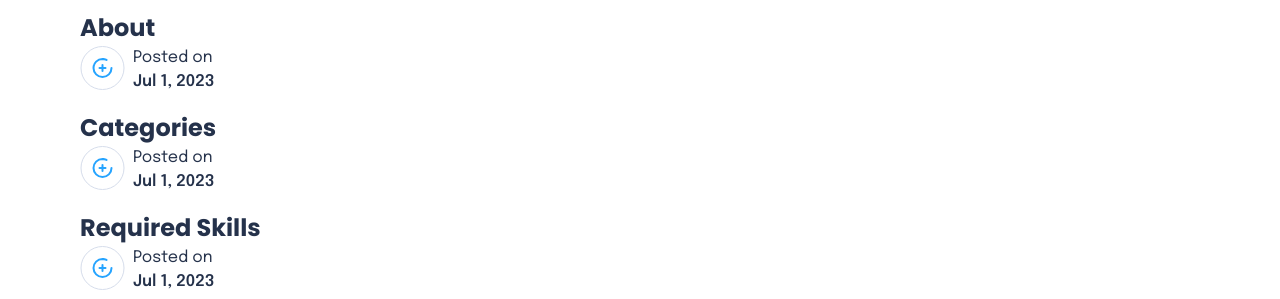
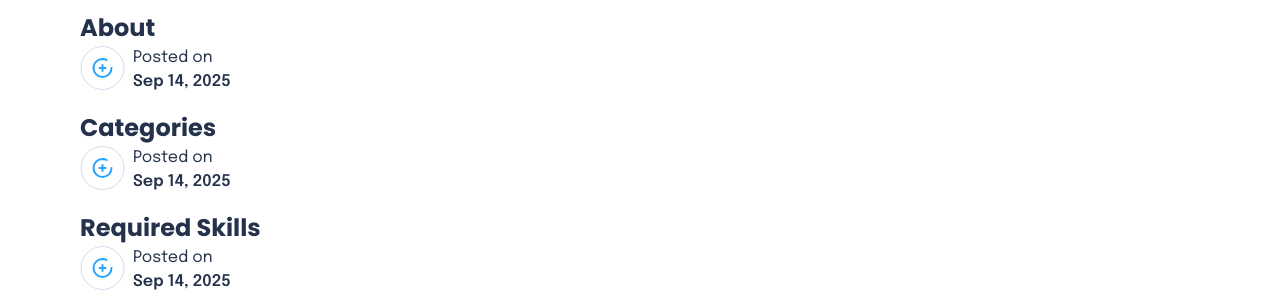
Before and after one commit to luhygenet/Joblication, a Next.js app: page /dashboard in a window 1280 px wide. Shown: the part 698-997 px from the top of the page. Built offline with nearby package versions, Linux system fonts and the light colour scheme.

Commit message:
added the dates as actual dates in the side of the dashboard

```diff
--- a/app/components/sideBar.tsx
+++ b/app/components/sideBar.tsx
@@ -10,7 +10,7 @@ const SideBar = () => {
       >
         {" "}
         About
-        <SideBarComp imageUrl="/svg/plus.svg"/>
+        <SideBarComp imageUrl="/svg/plus.svg" date={new Date('2025-09-14')}/>
       </h1>
       <h1
         style={{ fontFamily: "Poppins-Bold", fontSize: 24 }}
@@ -18,7 +18,7 @@ const SideBar = () => {
       >
         {" "}
         Categories
-        <SideBarComp imageUrl="/svg/plus.svg"/>
+        <SideBarComp imageUrl="/svg/plus.svg" date={new Date('2025-09-14')}/>
       </h1>
       <h1
         style={{ fontFamily: "Poppins-Bold", fontSize: 24 }}
@@ -26,7 +26,7 @@ const SideBar = () => {
       >
         {" "}
         Required Skills
-        <SideBarComp imageUrl="/svg/plus.svg"/>
+        <SideBarComp imageUrl="/svg/plus.svg" date={new Date('2025-09-14')}/>
       </h1>
     </div>
   );
--- a/app/components/sideBarComp.tsx
+++ b/app/components/sideBarComp.tsx
@@ -2,19 +2,24 @@ import React from "react";
 
 type sideBarProps = {
   imageUrl: string;
+  date: Date;
 };
 
-const SideBarComp = ({ imageUrl }: sideBarProps) => {
+const SideBarComp = ({ imageUrl, date }: sideBarProps) => {
   return (
     <div className="flex items-start">
-            <img src= {imageUrl} alt="green_tick" className="pr-2" />
+      <img src={imageUrl} alt="green_tick" className="pr-2" />
 
       <div>
         <div style={{ fontFamily: "Epilogue", fontWeight: 400, fontSize: 16 }}>
           Posted on
         </div>
         <div style={{ fontFamily: "Epilogue", fontWeight: 600, fontSize: 16 }}>
-          Jul 1, 2023
+          {date.toLocaleDateString("en-US", {
+            year: "numeric",
+            month: "short",
+            day: "2-digit",
+          })}
         </div>
       </div>
     </div>
```
Also changed, not shown: 1 other file (tests, documents, lock files or other folders).
